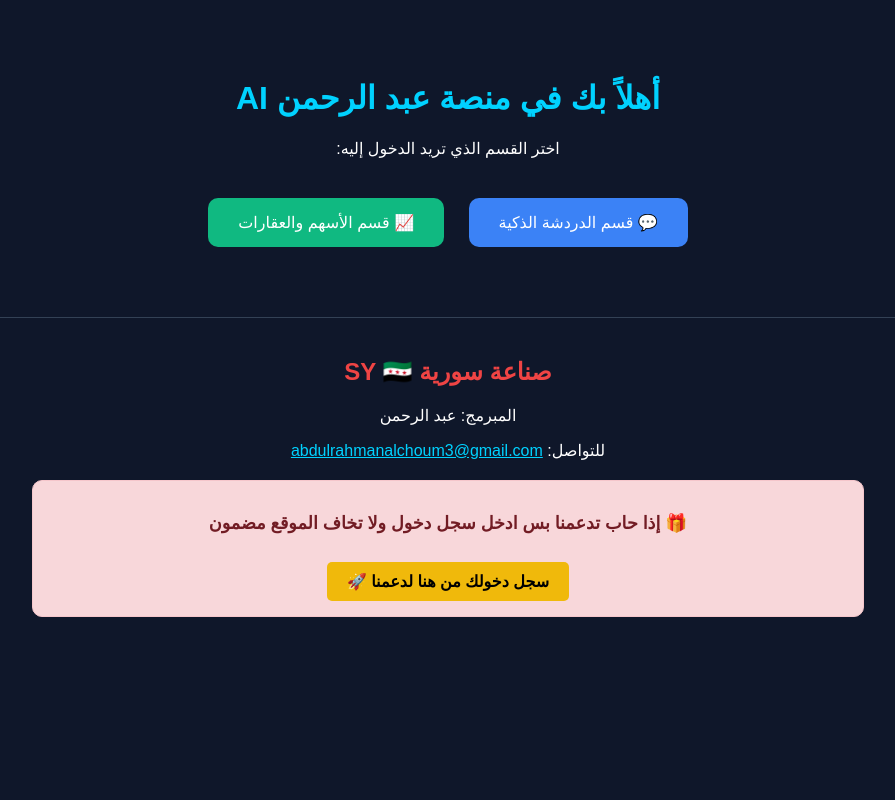
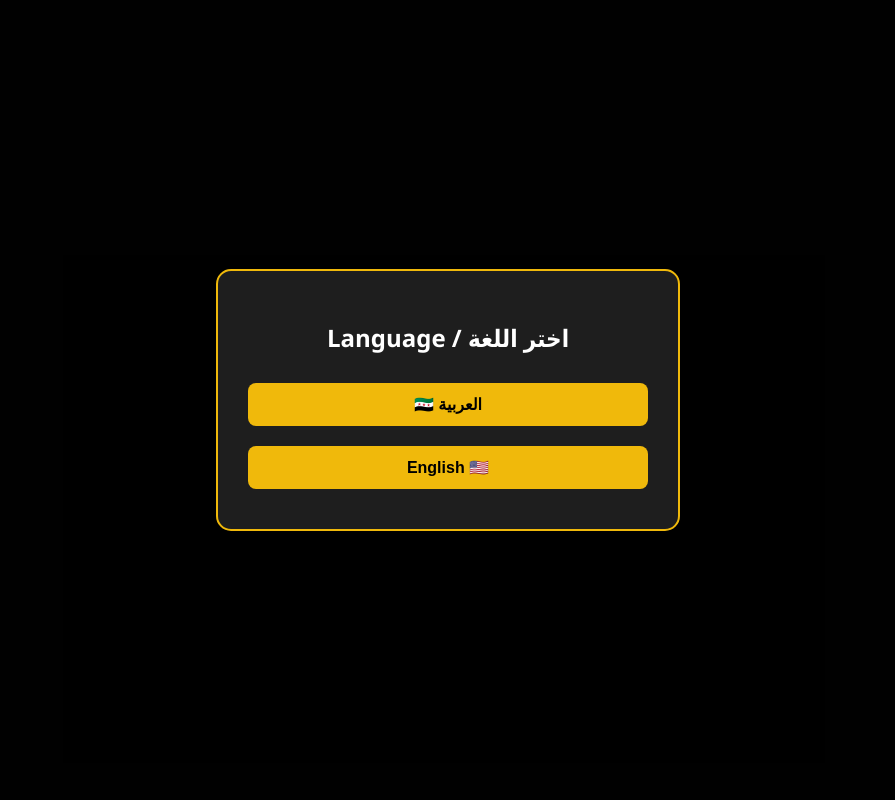
Before and after one commit to abdulrahmanalchoum3-ship-it/abdulrahmanalchoum3-ship-it, a Flask app: page / in a window 1280 px wide. Shown: the whole page, without its empty margins (192-1087 px from the left). Run offline with Flask 3, Linux system fonts and the light colour scheme.

Commit message:
Update index.html

```diff
--- a/templates/index.html
+++ b/templates/index.html
@@ -2,28 +2,67 @@
 <html lang="ar" dir="rtl">
 <head>
     <meta charset="UTF-8">
-    <title>منصة عبد الرحمن الذكية</title>
+    <meta name="viewport" content="width=device-width, initial-scale=1.0">
+    <title>منصة عبد الرحمن AI</title>
+    <style>
+        body { font-family: 'Segoe UI', Tahoma, sans-serif; background-color: #121212; color: white; margin: 0; text-align: center; }
+        .overlay { position: fixed; top: 0; left: 0; width: 100%; height: 100%; background: rgba(0,0,0,0.95); display: flex; justify-content: center; align-items: center; z-index: 1000; }
+        .modal { background: #1e1e1e; padding: 30px; border-radius: 15px; max-width: 400px; width: 85%; border: 2px solid #f0b90b; }
+        .btn { background: #f0b90b; color: black; border: none; padding: 12px; margin: 10px 0; border-radius: 8px; cursor: pointer; font-weight: bold; width: 100%; font-size: 16px; transition: 0.3s; }
+        .btn:hover { transform: scale(1.03); background: #d4a308; }
+        .hidden { display: none; }
+        .support-box { background-color: #2c1a1d; color: #ffb3b3; padding: 20px; border-radius: 12px; border: 1px solid #721c24; margin: 20px auto; max-width: 600px; }
+        .support-btn { background-color: #f0b90b; color: black; padding: 12px 25px; text-decoration: none; border-radius: 8px; font-weight: bold; display: inline-block; margin-top: 15px; }
+    </style>
 </head>
-<body style="background-color: #0f172a; color: white; font-family: sans-serif; text-align: center; padding: 50px;">
+<body>
 
-    <h1 style="color: #00d2ff;">أهلاً بك في منصة عبد الرحمن AI</h1>
-    <p>اختر القسم الذي تريد الدخول إليه:</p>
+<div id="step-lang" class="overlay">
+    <div class="modal">
+        <h2>اختر اللغة / Language</h2>
+        <button class="btn" onclick="nextStep('lang', 'ar')">العربية 🇸🇾</button>
+        <button class="btn" onclick="nextStep('lang', 'en')">English 🇺🇸</button>
+    </div>
+</div>
 
-    <div style="margin-top: 30px;">
-        <a href="/chat_page" style="background: #3b82f6; color: white; padding: 15px 30px; text-decoration: none; border-radius: 10px; margin: 10px; display: inline-block;">💬 قسم الدردشة الذكية</a>
-        <a href="/stocks_page" style="background: #10b981; color: white; padding: 15px 30px; text-decoration: none; border-radius: 10px; margin: 10px; display: inline-block;">📈 قسم الأسهم والعقارات</a>
+<div id="step-gender" class="overlay hidden">
+    <div class="modal">
+        <h2 id="gender-title">هل أنت ولد أم بنت؟</h2>
+        <button class="btn" onclick="nextStep('gender', 'boy')">ولد 👦</button>
+        <button class="btn" onclick="nextStep('gender', 'girl')">بنت 👧</button>
+    </div>
+</div>
+
+<div id="step-auth" class="overlay hidden">
+    <div class="modal">
+        <h2 id="auth-title">طريقة التسجيل المضمونة</h2>
+        <button class="btn" style="background: white;" onclick="finish()">التسجيل بواسطة Google</button>
+        <button class="btn" onclick="finish()">التسجيل بالبريد الإلكتروني</button>
+    </div>
+</div>
+
+<div id="main-content" class="hidden" style="padding: 20px;">
+    <h1>مرحباً بك في منصة عبد الرحمن AI 🚀</h1>
+
+    <div class="support-box">
+        <h3 id="support-text">🎁 إذا حاب تدعمنا بس ادخل سجل دخول ولا تخاف الموقع مضمون</h3>
+        <a href="{{ support_link }}" target="_blank" class="support-btn" id="support-link-text">سجل دخولك من هنا لدعمنا 🚀</a>
     </div>
 
-    <div style="margin-top: 60px; border-top: 1px solid #334155; padding-top: 20px;">
-        <h2 style="color: #ef4444;">صناعة سورية SY 🇸🇾</h2>
-        <p>المبرمج: عبد الرحمن</p>
-        <p>للتواصل: <a href="mailto:abdulrahmanalchoum3@gmail.com" style="color: #00d2ff;">abdulrahmanalchoum3@gmail.com</a></p>
+    <div style="display: flex; flex-wrap: wrap; justify-content: center; gap: 10px;">
+        <button class="btn" style="max-width: 200px;" onclick="location.href='/stocks_page'">📈 تحليل الأسهم</button>
+        <button class="btn" style="max-width: 200px; background: #28a745; color: white;" onclick="location.href='/chat_page'">💬 ابدأ الدردشة</button>
     </div>
-<div style="background-color: #f8d7da; color: #721c24; padding: 15px; border-radius: 10px; text-align: center; margin: 20px auto; border: 1px solid #f5c6cb; max-width: 800px;">
-    <p style="font-weight: bold; font-size: 1.1em;">🎁 إذا حاب تدعمنا بس ادخل سجل دخول ولا تخاف الموقع مضمون</p>
-    <a href="https://www.binance.com/referral/earn-together/refer2earn-usdc/claim?hl=en&ref=GRO_28502_NRJGG"
-       target="_blank"
-       style="background-color: #f0b90b; color: black; padding: 10px 20px; text-decoration: none; border-radius: 5px; font-weight: bold; display: inline-block; margin-top: 10px;">
-       سجل دخولك من هنا لدعمنا 🚀
-    </a>
 </div>
+
+<script>
+    let userData = {};
+    function nextStep(step, value) {
+        userData[step] = value;
+        if(step === 'lang') {
+            document.getElementById('step-lang').classList.add('hidden');
+            document.getElementById('step-gender').classList.remove('hidden');
+            if(value === 'en') {
+                document.getElementById('gender-title').innerText = "Are you a Boy or a Girl?";
+                document.getElementById('auth-title').innerText = "Secure Signup";
+                document.getElementById('support-text').innerText = "🎁 Support us by logging in
```
